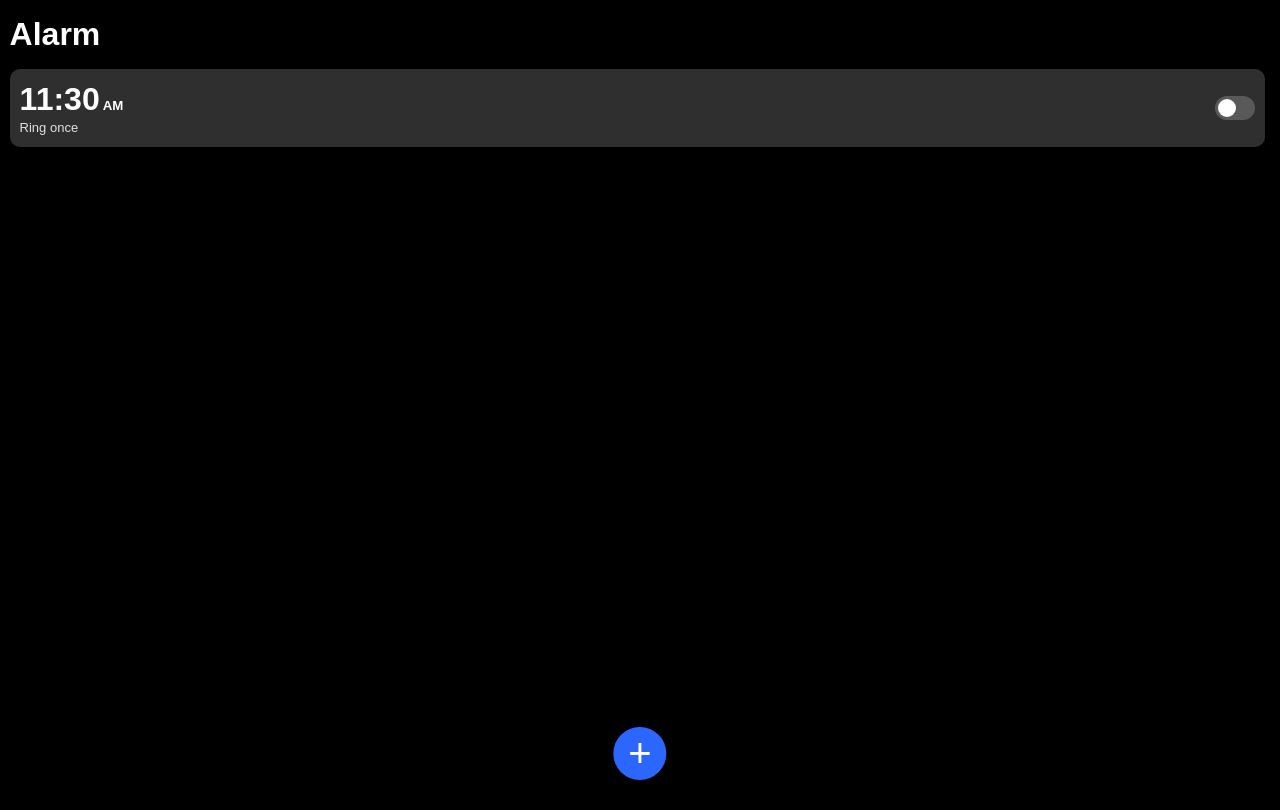
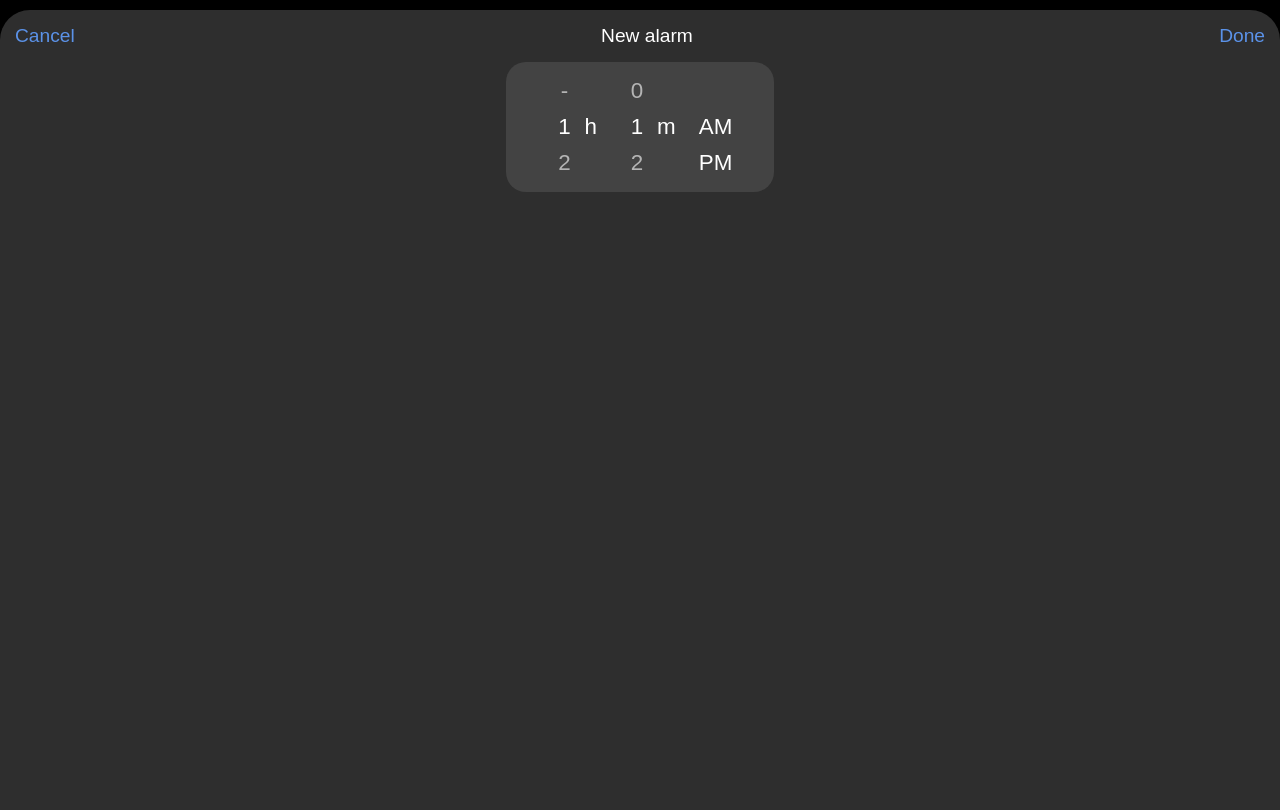
Before and after one commit to BinayakDeveloper/Alarm, a plain HTML site: page index.html in a window 1280 px wide. Drawn offline with Linux system fonts and the light colour scheme.

Commit message:
Second Commit

```diff
--- a/index.html
+++ b/index.html
@@ -47,6 +47,46 @@
         <span>+</span>
       </div>
     </div>
+
+    <div class="alarmEventContainer">
+      <div class="alarmEventTop">
+        <div class="eventCancel"></div>
+        <div class="newEvent"></div>
+        <div class="eventDone"></div>
+      </div>
+      <div class="eventSelection">
+        <div class="timers">
+          <div class="hour">
+            <div class="hourTime">
+              <span class="prevHour">-</span>
+              <span class="curHour">1</span>
+              <span class="nextHour">2</span>
+            </div>
+            <div class="hourExtention">
+              <span>h</span>
+            </div>
+          </div>
+
+          <div class="minute">
+            <div class="minTime">
+              <span class="prevMin">0</span>
+              <span class="curMin">1</span>
+              <span class="nextMin">2</span>
+            </div>
+            <div class="minExtention">
+              <span>m</span>
+            </div>
+          </div>
+
+          <div class="amPmContainer">
+            <div class="amPm">
+              <span class="prevState">AM</span>
+              <span class="curState">PM</span>
+            </div>
+          </div>
+        </div>
+      </div>
+    </div>
   </body>
   <script src="./script/script.js"></script>
 </html>
--- a/script/script.js
+++ b/script/script.js
@@ -6,5 +6,43 @@ buttons.forEach((val, ind) => {
   val.addEventListener("click", () => {
     buttons[ind].classList.toggle("buttonActive");
     buttonDots[ind].classList.toggle("dotActive");
+    let buttonStatus = !checkBoxes[ind].checked;
+    console.log(buttonStatus);
   });
 });
+
+let addBtn = document.querySelector(".addAlarm");
+let alarmEventContainer = document.querySelector(".alarmEventContainer");
+addBtn.addEventListener("click", () => {
+  alarmEventContainer.classList.add("showAlarmEventContainer");
+});
+
+let cancelBtn = document.querySelector(".eventCancel");
+cancelBtn.addEventListener("click", () => {
+  alarmEventContainer.classList.remove("showAlarmEventContainer");
+});
+
+let hourContainer = document.querySelector(".hour");
+let prevHour = document.querySelector(".prevHour");
+let curHour = document.querySelector(".curHour");
+let nextHour = document.querySelector(".nextHour");
+
+hourContainer.addEventListener("wheel", (e) => {
+  if (e.deltaY > 0) {
+    let hour = Number(curHour.textContent);
+    if (hour < 12) {
+      prevHour.textContent = hour;
+      curHour.textContent = hour + 1;
+      nextHour.textContent = hour + 2 == 13 ? "-" : hour + 2;
+    }
+  } else {
+    if (Number(curHour.textContent) > 1) {
+      prevHour.textContent =
+        Number(prevHour.textContent) - 1 == 0
+          ? "-"
+          : Number(prevHour.textContent) - 1;
+      curHour.textContent = Number(curHour.textContent) - 1;
+      nextHour.textContent = Number(curHour.textContent) + 1;
+    }
+  }
+});
--- a/styles/style.css
+++ b/styles/style.css
@@ -8,13 +8,14 @@
 body {
     background-color: black;
     color: white;
+    overflow: hidden;
 }
 
 .container {
     display: flex;
     flex-direction: column;
     gap: 1rem;
-    padding: 1rem 0.6rem;
+    padding: 1.5rem 1rem;
     max-height: 100vh;
 
     >.alarmContainer {
@@ -41,6 +42,7 @@ body {
             justify-content: space-between;
             padding: 12px 10px;
             border-radius: 10px;
+            cursor: pointer;
 
             >.leftContent {
                 display: flex;
@@ -112,5 +114,144 @@ body {
         font-size: 2.5rem;
         border-radius: 50%;
         padding: 4px 15px;
+        cursor: pointer;
     }
 }
+
+.alarmEventContainer {
+    background-color: #2E2E2E;
+    position: absolute;
+    top: 10px;
+    width: 100%;
+    height: 100%;
+    border-radius: 30px 30px 0 0;
+    overflow: hidden;
+    transition: all 0.3s ease-out;
+
+    >.alarmEventTop {
+        display: flex;
+        justify-content: space-between;
+        align-items: center;
+        padding: 15px;
+
+        >.eventCancel::after {
+            content: "Cancel";
+            color: #5B92E8;
+            cursor: pointer;
+            font-size: 1.2rem;
+        }
+
+        >.newEvent::after {
+            content: "New alarm";
+            font-size: 1.2rem;
+        }
+
+        >.eventDone::after {
+            content: "Done";
+            color: #5B92E8;
+            cursor: pointer;
+            font-size: 1.2rem;
+        }
+    }
+
+    >.eventSelection {
+        display: flex;
+        justify-content: center;
+        align-items: center;
+
+        >.timers {
+            background-color: #434343;
+            padding: 1rem 3rem;
+            border-radius: 20px;
+            display: flex;
+            gap: 30px;
+
+            >.hour {
+                width: 100%;
+                display: flex;
+                align-items: center;
+                justify-content: center;
+                gap: 10px;
+
+                >.hourTime {
+                    display: flex;
+                    flex-direction: column;
+                    align-items: center;
+                    justify-content: flex-start;
+                    gap: 10px;
+                    width: 20px;
+
+                    >span {
+                        font-size: 1.4rem;
+
+                        &:nth-child(1),
+                        &:nth-child(3) {
+                            opacity: 0.6;
+                        }
+                    }
+                }
+
+                >.hourExtention {
+                    font-size: 1.4rem;
+                }
+            }
+
+            >.minute {
+                width: 100%;
+                display: flex;
+                align-items: center;
+                justify-content: center;
+                gap: 10px;
+
+                >.minTime {
+                    display: flex;
+                    flex-direction: column;
+                    align-items: center;
+                    justify-content: flex-start;
+                    gap: 10px;
+                    width: 20px;
+
+                    >span {
+                        font-size: 1.4rem;
+
+                        &:nth-child(1),
+                        &:nth-child(3) {
+                            opacity: 0.6;
+                        }
+                    }
+                }
+
+                >.minExtention {
+                    font-size: 1.4rem;
+                }
+            }
+
+            >.amPmContainer {
+                width: 100%;
+                display: flex;
+                align-items: flex-end;
+                justify-content: center;
+                gap: 10px;
+
+                >.amPm {
+                    display: flex;
+                    flex-direction: column;
+                    align-items: center;
+                    justify-content: flex-start;
+                    gap: 10px;
+                    width: 20px;
+
+                    >span {
+                        font-size: 1.4rem;
+                    }
+                }
+            }
+
+
+        }
+    }
+}
+
+.showAlarmEventContainer {
+    top: 10px;
+}
```
